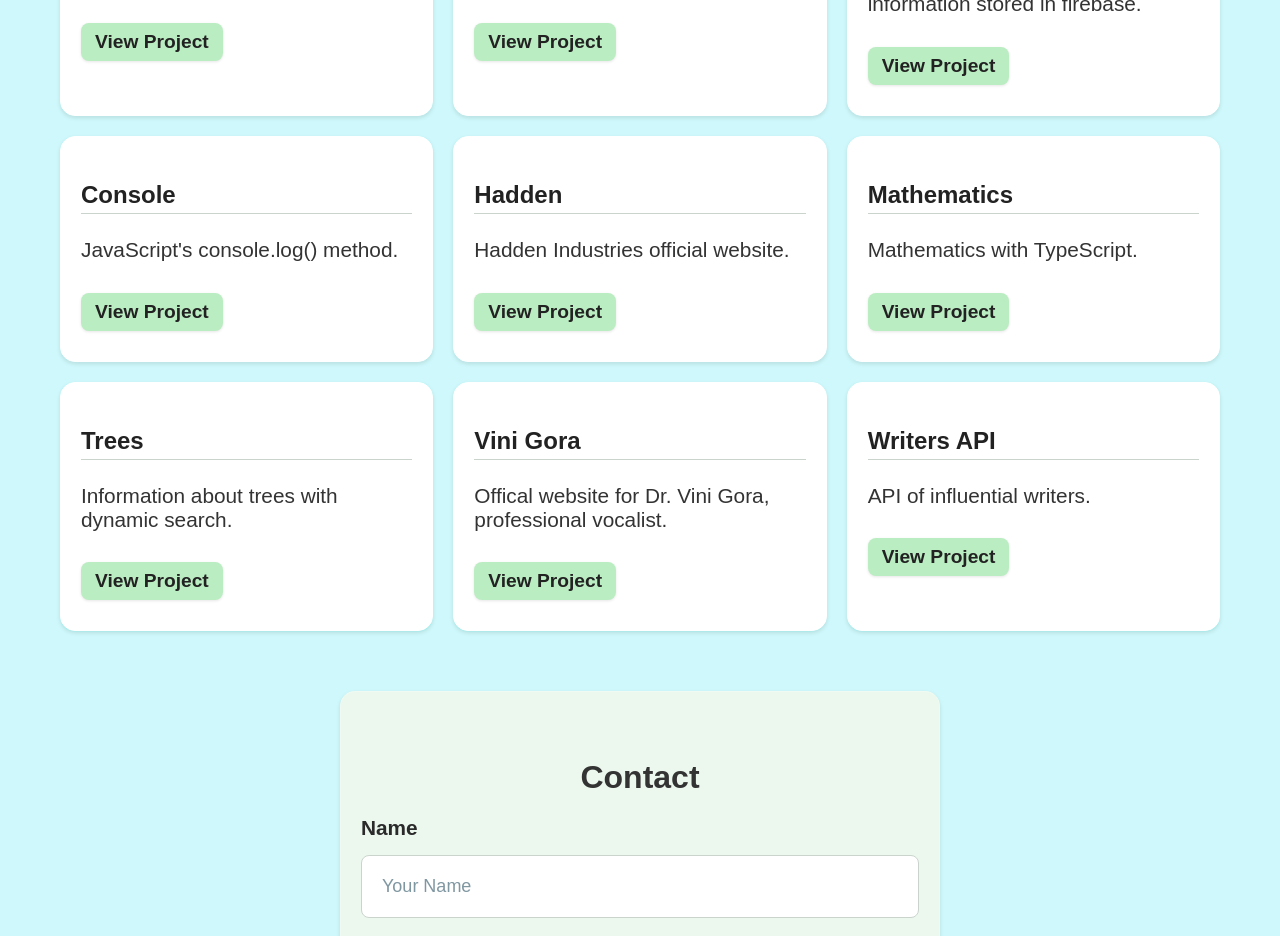
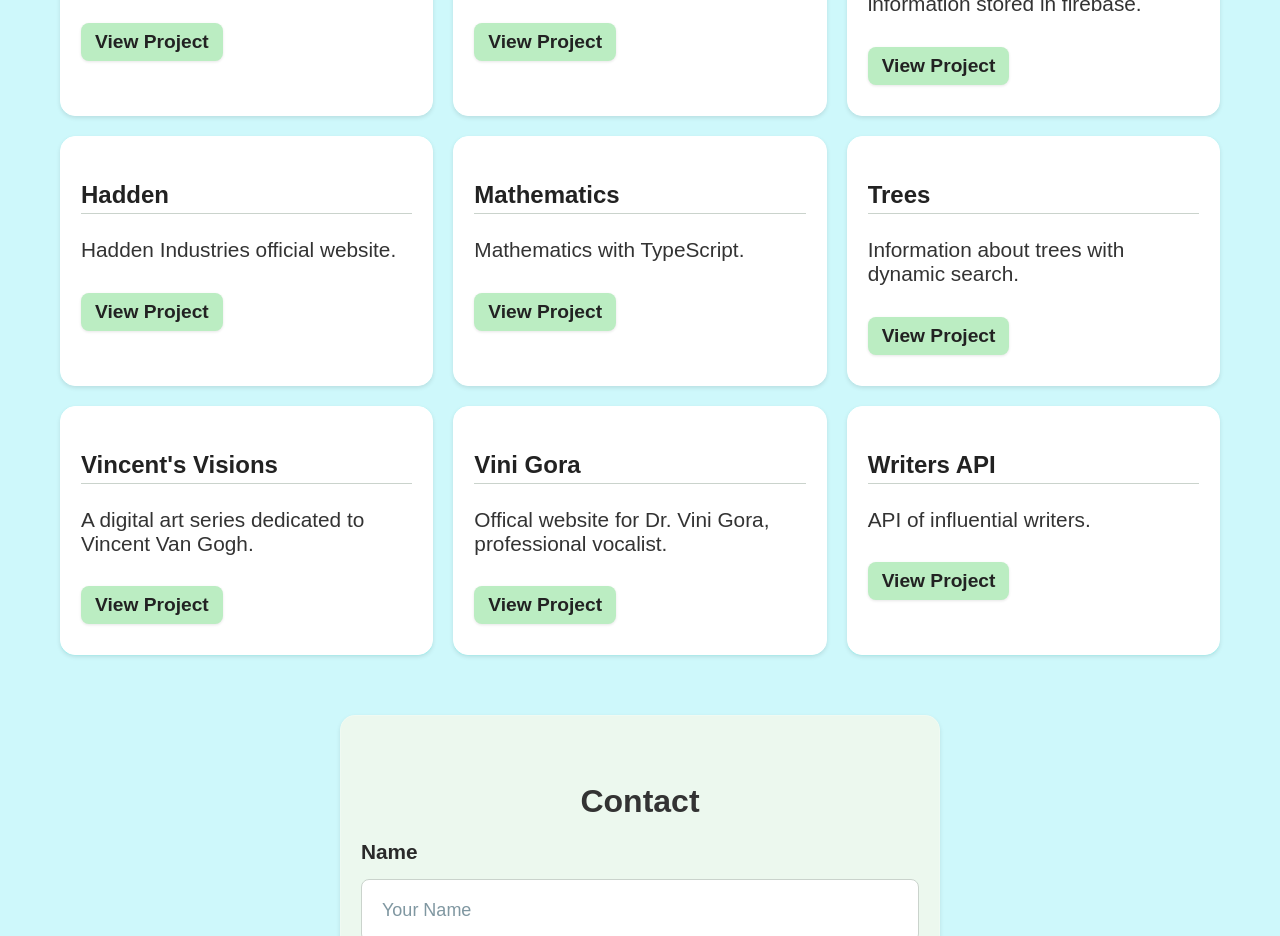
Before and after one commit to kironroy/kironroy-react, a React (Create React App) app: page / in a window 1280 px wide. Shown: the part 1200-2136 px from the top of the page. Built offline with nearby package versions, Linux system fonts and the light colour scheme; no server answers; a web font is replaced by a local one.

Commit message:
Update Portfolio.js
🎨 Added Vincent's Visions

```diff
--- a/src/components/Portfolio.js
+++ b/src/components/Portfolio.js
@@ -9,9 +9,9 @@ const projects = [
   },
   {
     id: 3,
-    title: 'Console',
-    description: "JavaScript's console.log() method.",
-    link: 'https://js-console-log.netlify.app/',
+    title: 'Vincent\'s Visions',
+    description: 'A digital art series dedicated to Vincent Van Gogh.',
+    link: 'https://kironroy.dev/vincent',
   },
   {
     id: 4,
```
